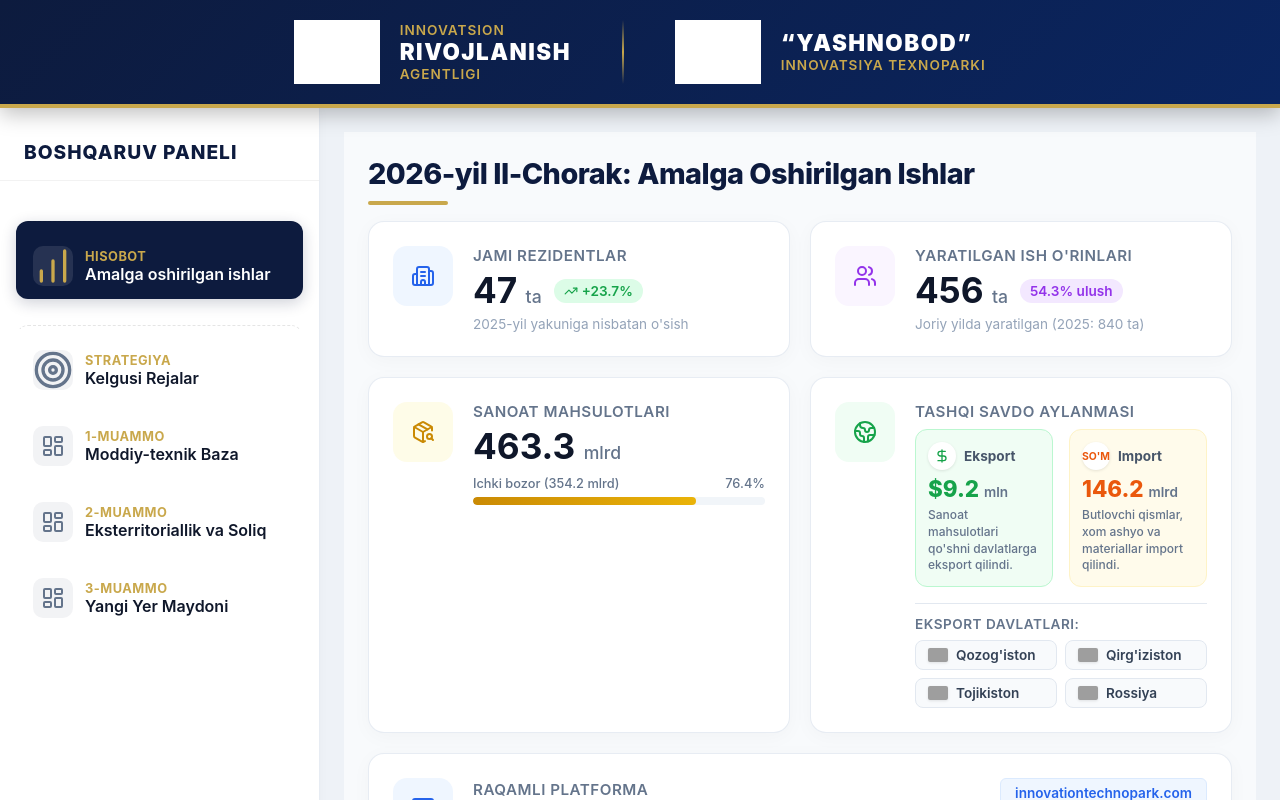
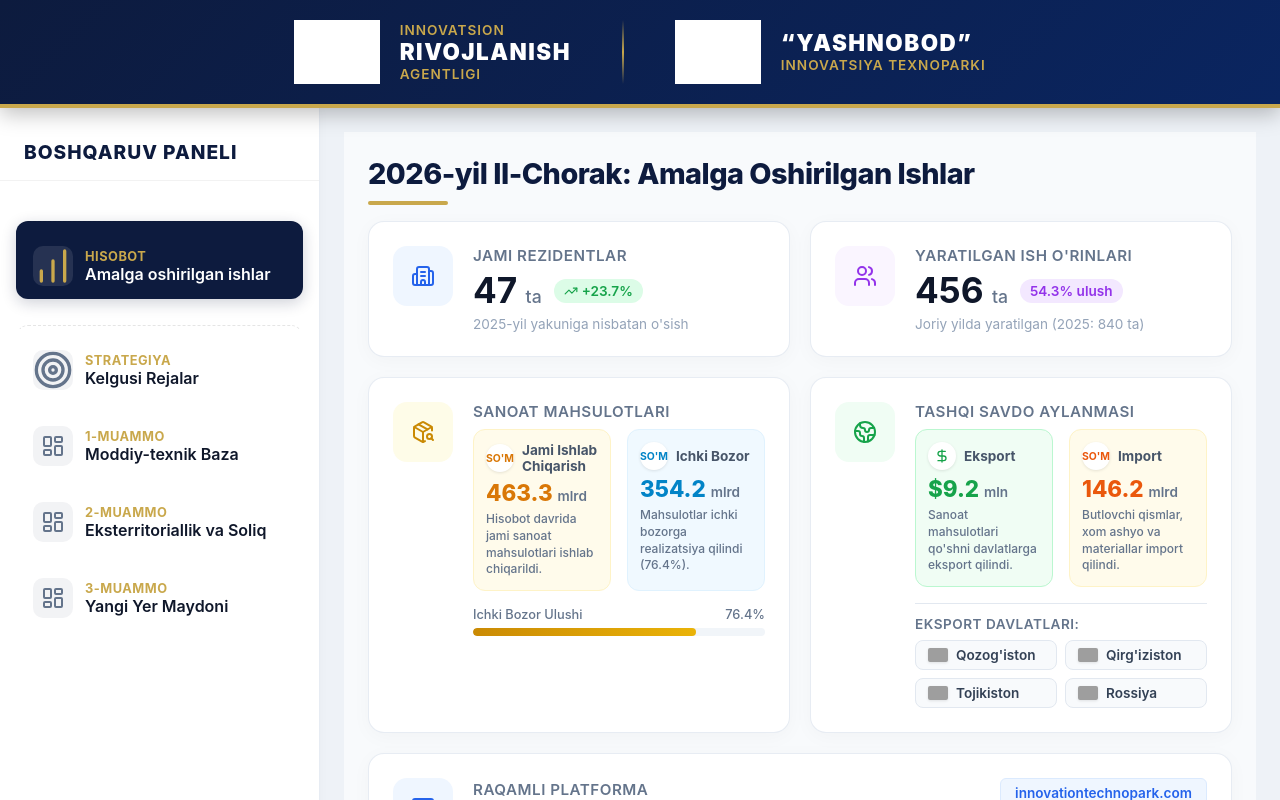
Before and after one commit to Yashnarbek-Samiyev/Flanshet-2-Yashnobod-Innovation-Texnopark, a React (Vite) app: page / in a window 1280 px wide. Shown: the top 800 px of the page. Built offline with nearby package versions, Linux system fonts and the light colour scheme; grey boxes are pictures that could not be loaded.

Commit message:
Redesign Sanoat Mahsulotlari production card with sub-cards and sum icons

```diff
--- a/src/AmalgaOshirilganIshlar.css
+++ b/src/AmalgaOshirilganIshlar.css
@@ -462,3 +462,22 @@
     font-style: italic;
     line-height: 1.45;
 }
+
+/* Production card details specific colors */
+.total-prod-bg {
+    background: #fffbeb;
+    border-color: #fef3c7;
+}
+
+.domestic-bg {
+    background: #f0f9ff;
+    border-color: #e0f2fe;
+}
+
+.text-gold {
+    color: #d97706;
+}
+
+.text-blue {
+    color: #0284c7;
+}
--- a/src/AmalgaOshirilganIshlar.tsx
+++ b/src/AmalgaOshirilganIshlar.tsx
@@ -116,18 +116,43 @@
           </div>
           <div className="premium-card-content">
             <p className="premium-label">Sanoat Mahsulotlari</p>
-            <div className="premium-value-row">
-              <h3>463.3 <span>mlrd</span></h3>
+
+            <div className="trade-detailed-stats">
+              {/* Total Production */}
+              <div className="trade-detail-item total-prod-bg">
+                <div className="trade-detail-header">
+                  <div className="trade-detail-icon-wrap text-gold">
+                    <span className="currency-symbol-uzs">so'm</span>
+                  </div>
+                  <span className="trade-detail-title">Jami Ishlab Chiqarish</span>
+                </div>
+                <div className="trade-detail-value text-gold">463.3 <span>mlrd</span></div>
+                <p className="trade-detail-desc">Hisobot davrida jami sanoat mahsulotlari ishlab chiqarildi.</p>
+              </div>
+
+              {/* Domestic Market */}
+              <div className="trade-detail-item domestic-bg">
+                <div className="trade-detail-header">
+                  <div className="trade-detail-icon-wrap text-blue">
+                    <span className="currency-symbol-uzs">so'm</span>
+                  </div>
+                  <span className="trade-detail-title">Ichki Bozor</span>
+                </div>
+                <div className="trade-detail-value text-blue">354.2 <span>mlrd</span></div>
+                <p className="trade-detail-desc">Mahsulotlar ichki bozorga realizatsiya qilindi (76.4%).</p>
+              </div>
             </div>
-            <div className="mini-progress-wrapper">
+
+            <div className="mini-progress-wrapper" style={{ marginTop: '12px' }}>
               <div className="mini-progress-labels">
-                <span>Ichki bozor (354.2 mlrd)</span>
+                <span>Ichki Bozor Ulushi</span>
                 <span>76.4%</span>
               </div>
               <div className="mini-progress-bar">
                 <div className="mini-progress-fill" style={{ width: '76.4%' }}></div>
               </div>
             </div>
+
           </div>
         </div>
 
```
